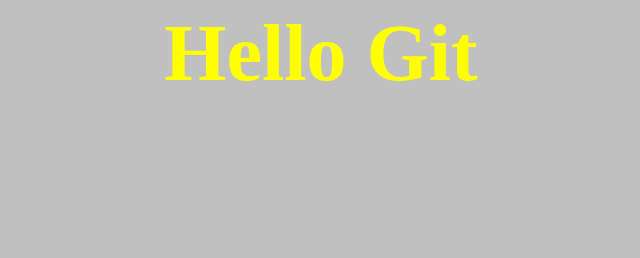
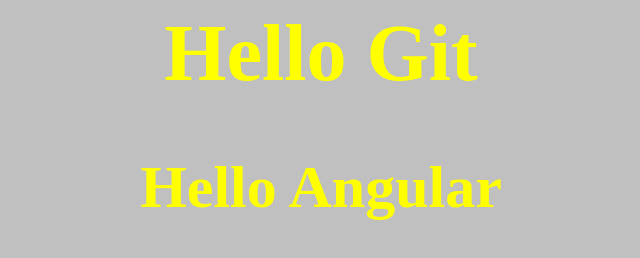
Before and after one commit to jesuiscelebre1er/demoGit, a plain HTML site: page index.html in a window 1280 px wide. Shown: the whole page, without its empty margins (319-959 px from the left). Drawn offline with Linux system fonts and the light colour scheme.

Commit message:
update index.html
add hello Angular

```diff
--- a/index.html
+++ b/index.html
@@ -2,4 +2,5 @@
 <head></head>
 <body style="text-align: center; color:yellow; background-color:silver; font-size:40px">
 <h1>Hello Git </h1>
+<h2>Hello Angular</h2>
 </body>
```
